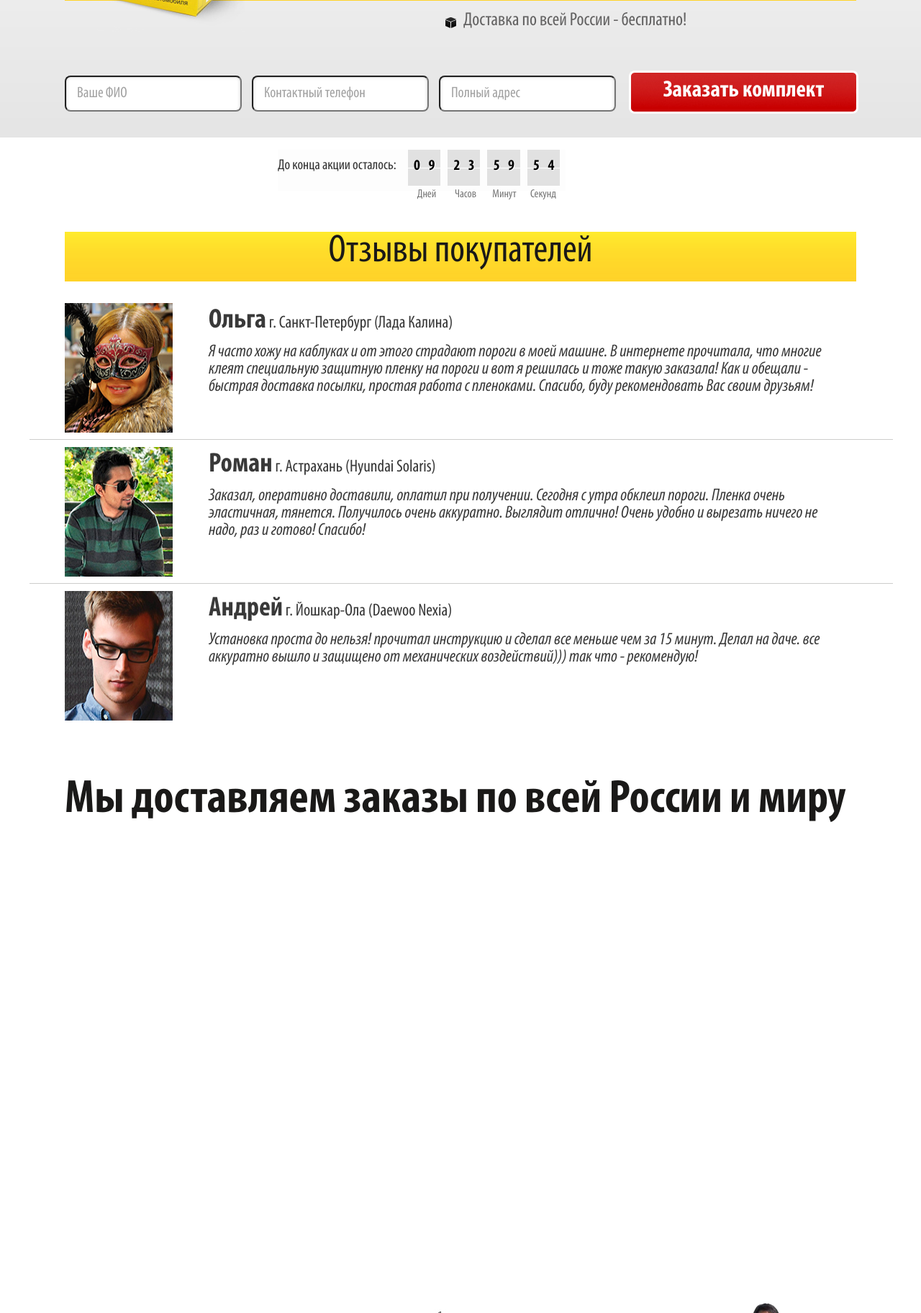
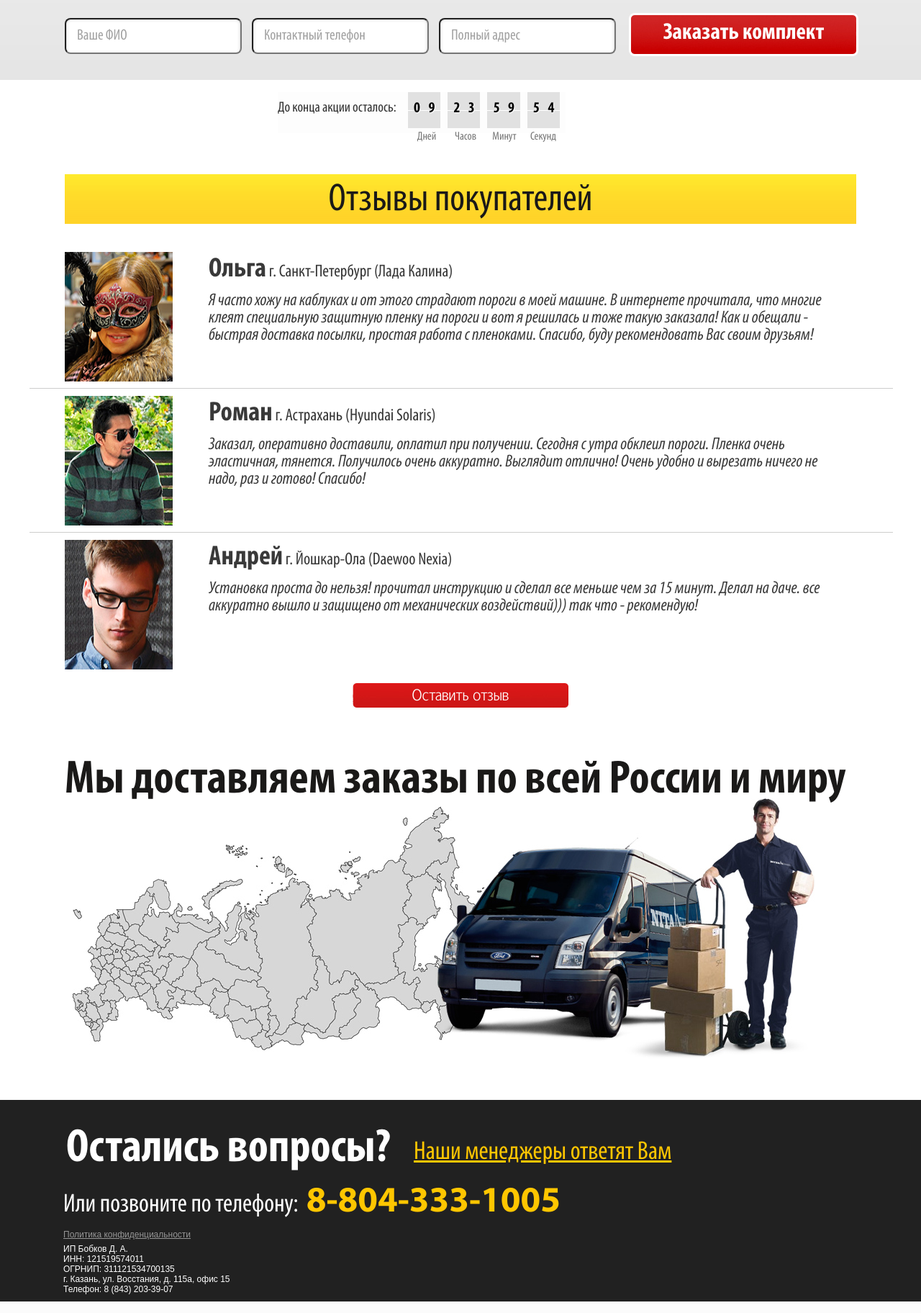
Before and after one commit to g20000/guterfilm, a PHP site: page / in a window 1280 px wide. Shown: the part 3896-5720 px from the top of the page at 72% size. Run offline with PHP 8.4, Linux system fonts and the light colour scheme; some libraries are stand-ins or nearby versions.

Commit message:
All done

```diff
--- a/www/css/style.css
+++ b/www/css/style.css
@@ -97,6 +97,7 @@
 .phone_top .num {
 	font: 42px "myriad_probold";
 	margin: -10px 0px 2px;
+	padding-top: 8px;
 }
 .btn_callback {
 	color: #fff;
@@ -553,7 +554,7 @@
 }
 .block_5_in {
 	background: url(../i/img_20.jpg) no-repeat 10px bottom;
-	height: 2021px;
+	height: 1400px;
 }
 .block_5_in .action_time {
 	margin: 17px 0px 57px 296px;
@@ -565,6 +566,7 @@
 	height: 69px;
 	text-align: center;
 	margin: 0px 0px 30px;
+	padding-top: 9px;
 }
 .rewiev {
 	margin: 0px 0px 10px -49px;
@@ -604,7 +606,7 @@
 }
 .footer_in {
 	margin: auto;
-	height: 266px;
+	height: 280px;
 	width: 1200px;
 	position: relative;
 }
@@ -784,21 +786,22 @@
 }
 
 .desc_images{
-	width: 400px;
+	width: 360px;
 	margin: 10px;
 	float: left;
 }
 
 .desc_text{
 	margin: 10px;
-	width: 650px;
+	width: 700px;
 	float: right;
+	font-size: 20px;
 }
 
 .description{
 	background-color: #ffd700;
 	width: 1100px;
-	height: 480px;
+	height: 400px;
 	margin: auto;
 }
 
@@ -810,14 +813,14 @@
 .door_linings_img_left{
 	float: left;
 	width: 180px;
-	height: 180px;
+	height: 140px;
 	margin-bottom: 10px;
 }
 
 .door_linings_img_right{
 	float: right;
 	width: 180px;
-	height: 180px;
+	height: 140px;
 	margin-bottom: 10px;
 }
 
@@ -837,6 +840,13 @@
 	text-align: center;
 	width: 300px;
 	height: 50px;
+	position: absolute;
+	top: 1550px;
+	left: 550px;
+}
+
+.desc_discount p{
+	padding-top: 9px;
 }
 
 .before_top_linings_img{
@@ -881,3 +891,31 @@
 .form_get_present{
 	padding-top: 17px;
 }
+
+.send_review_container{
+	width: 1100px;
+	text-align: center;
+}
+
+.send_review_btn{
+	color: #fff;
+	background: url(../i/btn_callback.jpg) no-repeat;
+	padding: 4px 0px 0px;
+	height: 30px;
+	width: 300px;
+	display: block;
+	font: 21px "artemiussans_sn_light_ttRg";
+	margin: auto;
+}
+
+.send_review_btn:hover{
+	cursor: pointer;
+}
+
+#owner_info{
+	color: #ffffff;
+	position: absolute;
+	left: 48px;
+	top: 200px;
+	font: 12px Arial, Helvetica, sans-serif;
+}
--- a/www/index.php
+++ b/www/index.php
@@ -331,7 +331,11 @@
 так что - рекомендую!</p>
 			</div><!--/rewiev_txt-->
 		</div><!--/rewiev-->
-
+		<div class="send_review_container">
+			<a class="send_review_btn btn lightbox-53515576718363">
+				Оставить отзыв
+			</a>
+		</div>
 		<h2>Мы доставляем заказы по всей России и миру</h2>
 
 	</div><!--/block_5_in-->
@@ -358,6 +362,13 @@
 		  });
 		</script>
 		<div id="privacy_policy" class="btn lightbox-53394538693368">Политика конфиденциальности</div>
+		<div id="owner_info">
+			<p>ИП Бобков Д. А.</p>
+			<p>ИНН: 121519574011</p>
+			<p>ОГРНИП: 311121534700135</p>
+			<p>г. Казань, ул. Восстания, д. 115а, офис 15</p>
+			<p>Телефон: 8 (843) 203-39-07</p>
+		</div>
 	</div><!--/footer_in-->
 
 </div><!--/footer-->
@@ -442,5 +453,18 @@
 		document.getElementById('afterLiningBottom').style.display = state;
 		document.getElementById('wrap').style.display = state;	}
 </script>
+<script src="https://form.jotformeu.com/static/feedback2.js?3.3.REV" type="text/javascript">
+  var JFL_53515576718363 = new JotformFeedback({
+	formId: '53515576718363',
+	base: 'https://form.jotformeu.com/',
+	windowTitle: 'Добавьте заголовок',
+	background: '#FFA500',
+	fontColor: '#FFFFFF',
+	type: '1',
+	height: 400,
+	width: 400,
+	openOnLoad: false
+  });
+</script>
 </body>
 </html>
```
Also changed, not shown: 1 other file.
